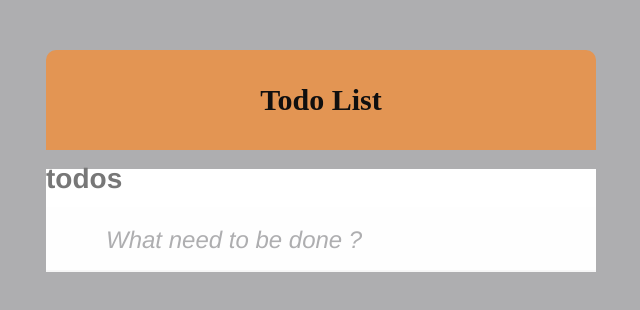
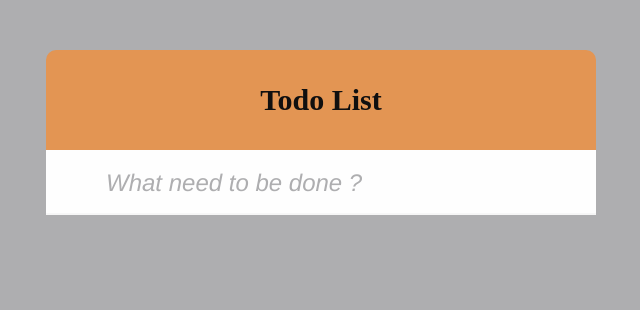
Before and after one commit to Shaghayegh-93/TodoApp, a React (Create React App) app: page / in a window 1280 px wide. Shown: the top 310 px of the page, without its empty margins (319-959 px from the left). Built offline with nearby package versions, Linux system fonts and the light colour scheme; a web font is replaced by a local one.

Commit message:
remove h1 tag from todoApp div

```diff
--- a/src/components/TodoApp.js
+++ b/src/components/TodoApp.js
@@ -12,7 +12,6 @@ const TodoApp = () => {
   };
   return (
     <div className="todoApp">
-      <h1>todos</h1>
       <TodoForm />
       <TodoList
         isAllTodosSelected={isAllTodosSelected}
```
